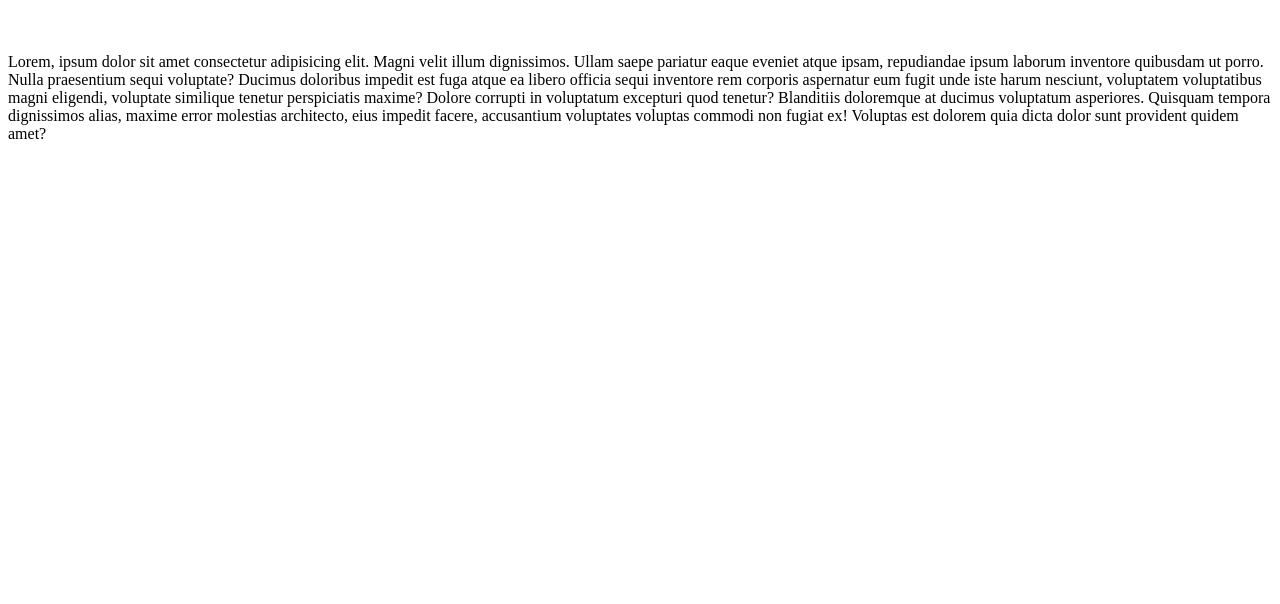
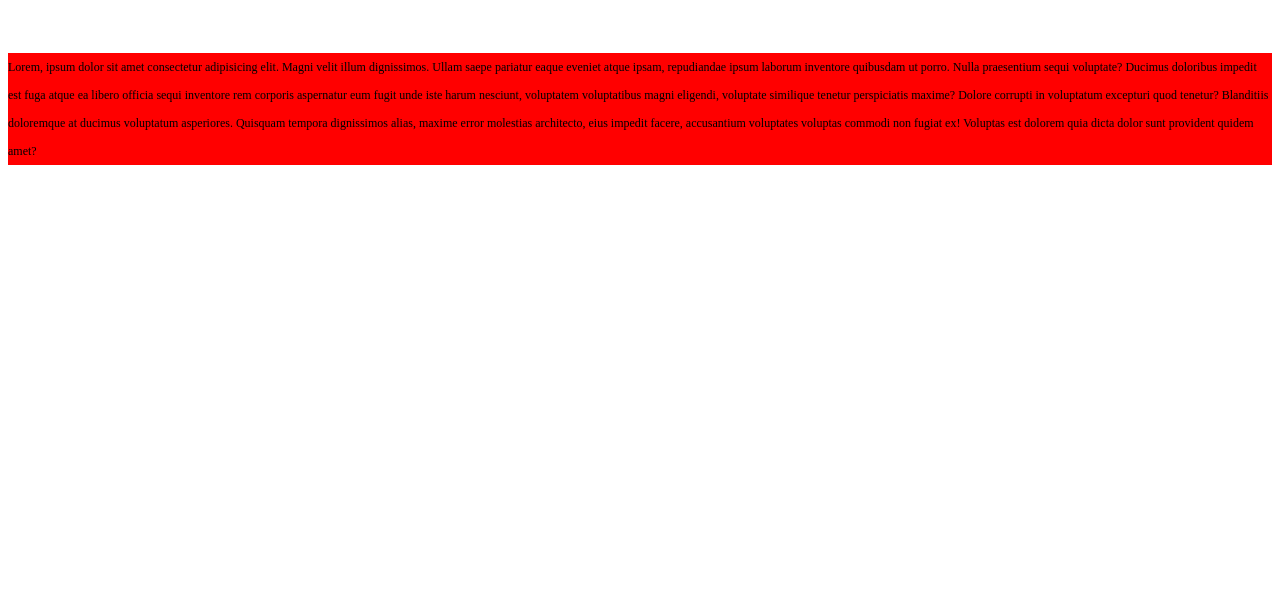
Before and after one commit to enzoNzgm/test, a plain HTML site: page index.html in a window 1280 px wide. Shown: the part 196-800 px from the top of the page. Drawn offline with Linux system fonts and the light colour scheme.

Commit message:
modif style

```diff
--- a/sass/style.scss
+++ b/sass/style.scss
@@ -1,3 +1,9 @@
 h1 {
     font-size: 100px;
 }
+
+p {
+    background: red;
+    font-size: 12px;
+    line-height: 28px;
+}
```
Also changed, not shown: style.css.
